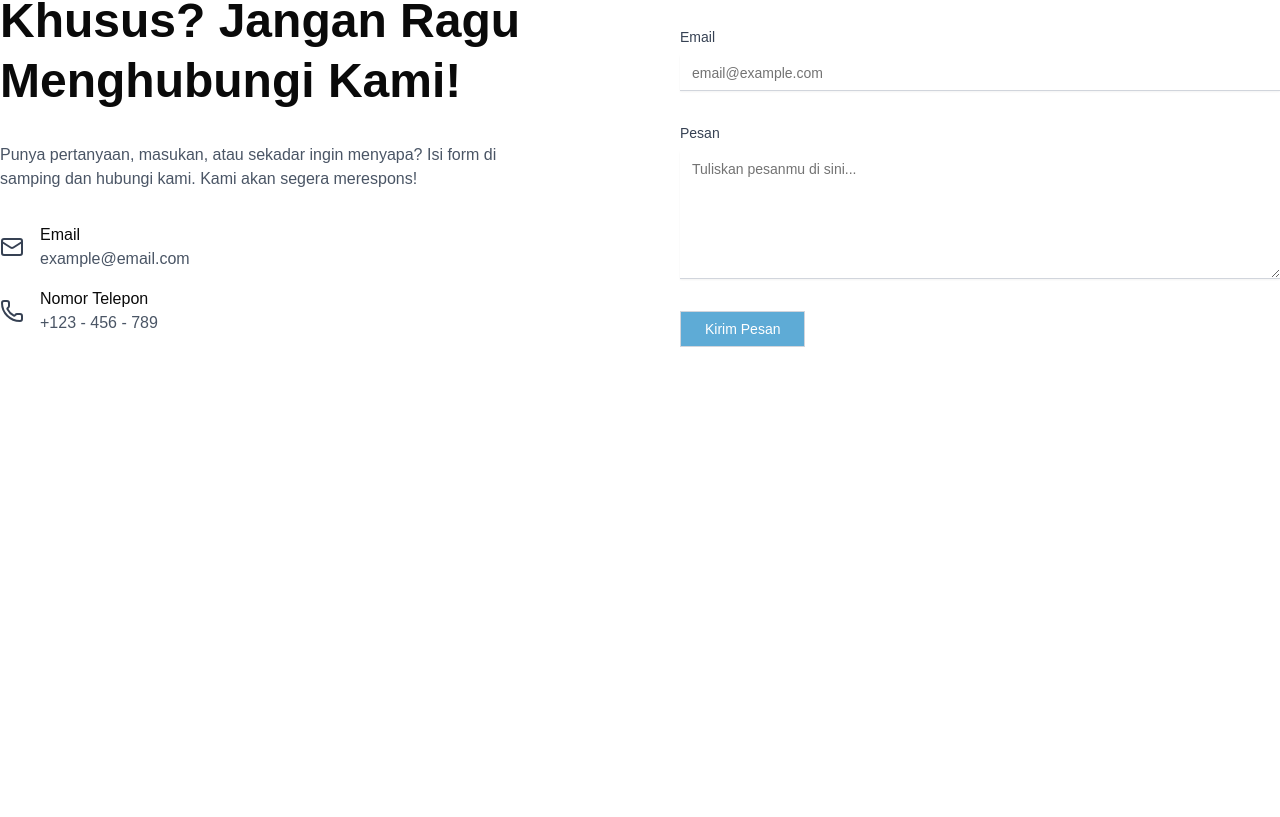
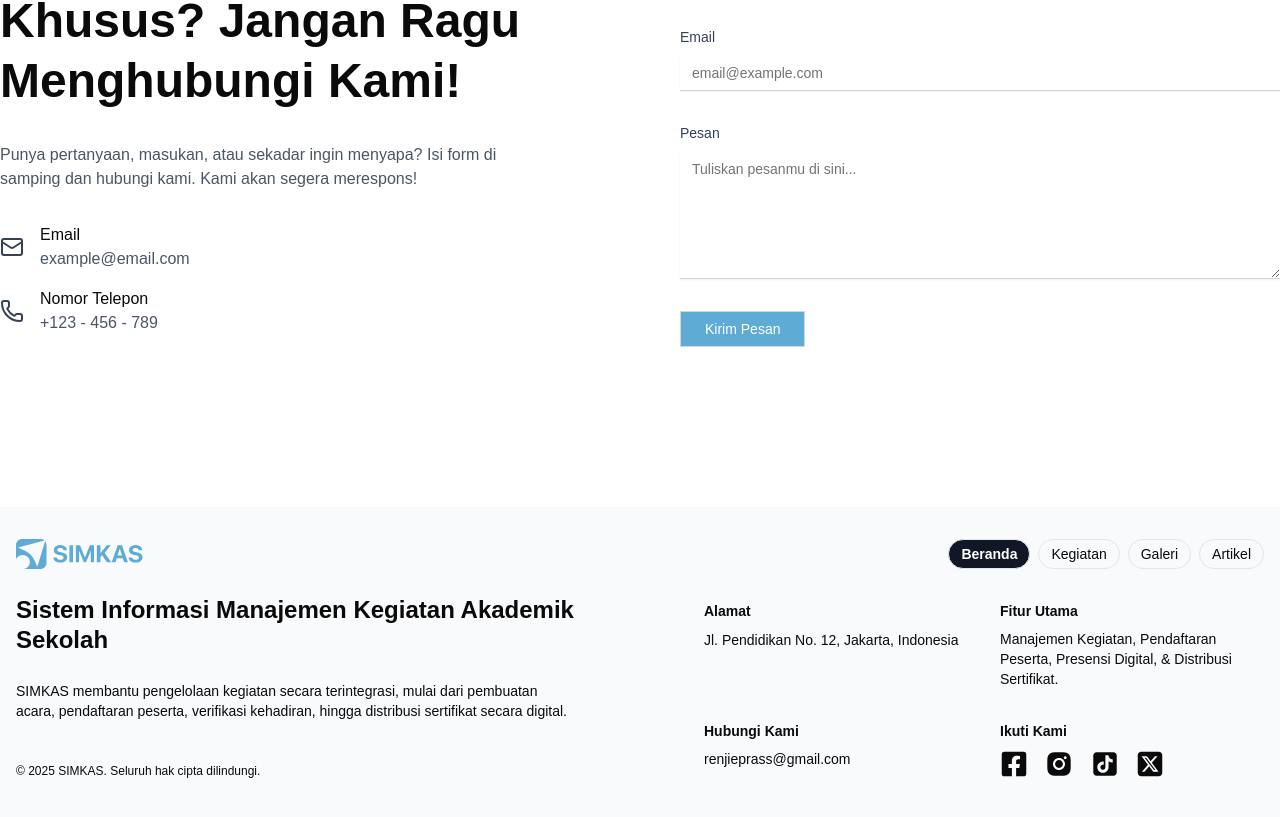
Before and after one commit to JiePrass/ujiKom-smkn4bogor, a Next.js app in the folder frontend/: page / in a window 1280 px wide. Shown: the part 2904-3721 px from the top of the page. Before the commit the page ends 3411 px from the top, so only its background shows below. Built offline with nearby package versions, Linux system fonts and the light colour scheme; no server answers; a web font is replaced by a local one.

Commit message:
add footer

```diff
--- a/frontend/package.json
+++ b/frontend/package.json
@@ -42,6 +42,7 @@
     "react-day-picker": "^9.8.1",
     "react-dom": "19.1.0",
     "react-hotkeys-hook": "^5.1.0",
+    "react-icons": "^5.5.0",
     "react-zoom-pan-pinch": "^3.7.0",
     "recharts": "2.15.4",
     "shadcn": "^2.10.0",
--- a/frontend/src/app/(public)/events/page.tsx
+++ b/frontend/src/app/(public)/events/page.tsx
@@ -23,7 +23,6 @@ import {
     SelectContent,
     SelectItem,
     SelectTrigger,
-    SelectValue,
 } from "@/components/ui/select";
 import {
     Pagination,
--- a/frontend/src/app/(public)/layout.tsx
+++ b/frontend/src/app/(public)/layout.tsx
@@ -1,4 +1,5 @@
 import Header from "@/components/layout/header";
+import Footer from "@/components/layout/footer"
 
 export default function PublicLayout({ children }: { children: React.ReactNode }) {
     return (
@@ -7,6 +8,7 @@ export default function PublicLayout({ children }: { children: React.ReactNode }
             <main className="space-y-24">
                 {children}
             </main>
+            <Footer />
         </>
     );
 }
--- a/frontend/src/components/landing/event.tsx
+++ b/frontend/src/components/landing/event.tsx
@@ -29,7 +29,7 @@ export default function EventSection() {
         <section className="container mx-auto px-6 md:px-0" aria-label="Event Terbaru">
             <div className="flex justify-between items-center">
                 <h2 className="text-5xl font-bold mb-6">Ikuti Berbagai Event Menarik</h2>
-                <Link href="/event" className="text-lg pr-4 underline font-medium">Lihat Semua</Link>
+                <Link href="/events" className="text-lg pr-4 underline font-medium">Lihat Semua</Link>
             </div>
 
             <div className="grid md:grid-cols-4 gap-8 mt-8">
--- /dev/null
+++ b/frontend/src/components/layout/footer.tsx
@@ -0,0 +1,120 @@
+"use client"
+
+import Link from "next/link"
+import Image from "next/image"
+import { FaSquareXTwitter } from "react-icons/fa6"
+import { FaFacebookSquare } from "react-icons/fa"
+import { AiFillInstagram, AiFillTikTok } from "react-icons/ai"
+import { usePathname } from "next/navigation"
+
+export default function Footer() {
+    const pathname = usePathname()
+
+    const navLinks = [
+        { href: "/", label: "Beranda" },
+        { href: "/events", label: "Kegiatan" },
+        { href: "/galery", label: "Galeri" },
+        { href: "/articles", label: "Artikel" },
+    ]
+
+    return (
+        <footer className="bg-gray-50 pt-8 pb-12">
+            <div className="container mx-auto px-4 grid grid-cols-1 md:grid-cols-2 gap-12 md:gap-32">
+                {/* Kiri: Logo & Deskripsi */}
+                <div className="flex flex-col gap-4 md:justify-between items-center md:items-start text-center md:text-left">
+                    <div className="flex items-center gap-2">
+                        <Image
+                            src="/icons/simkas-main.svg"
+                            alt="SIMKAS"
+                            width={128}
+                            height={128}
+                        />
+                    </div>
+                    <h2 className="text-2xl leading-tight font-semibold">
+                        Sistem Informasi Manajemen Kegiatan Akademik Sekolah
+                    </h2>
+                    <p className="text-sm">
+                        SIMKAS membantu pengelolaan kegiatan secara terintegrasi, mulai dari
+                        pembuatan acara, pendaftaran peserta, verifikasi kehadiran,
+                        hingga distribusi sertifikat secara digital.
+                    </p>
+                    <p className="mt-4 hidden md:inline text-xs">
+                        &copy; {new Date().getFullYear()} SIMKAS. Seluruh hak cipta dilindungi.
+                    </p>
+                </div>
+
+                {/* Kanan: Menu & Info */}
+                <div className="flex flex-col gap-8">
+                    {/* Navigasi */}
+                    <nav
+                        className="flex flex-wrap justify-center md:justify-end gap-2 text-sm"
+                        aria-label="Navigasi Footer"
+                    >
+                        {navLinks.map((link) => (
+                            <Link
+                                key={link.href}
+                                href={link.href}
+                                className={`px-3 py-1 border rounded-full transition ${pathname === link.href
+                                        ? "bg-gray-900 text-white font-semibold"
+                                        : "hover:bg-gray-100"
+                                    }`}
+                            >
+                                {link.label}
+                            </Link>
+                        ))}
+                    </nav>
+
+                    {/* Info Grid */}
+                    <div className="grid grid-cols-2 gap-4 md:gap-8">
+                        <div className="flex flex-col gap-2">
+                            <h3 className="text-sm font-semibold">Alamat</h3>
+                            <address className="not-italic text-sm leading-relaxed">
+                                Jl. Pendidikan No. 12, Jakarta, Indonesia
+                            </address>
+                        </div>
+
+                        <div className="flex flex-col gap-2">
+                            <h3 className="text-sm font-semibold">Fitur Utama</h3>
+                            <p className="text-sm">
+                                Manajemen Kegiatan, Pendaftaran Peserta,
+                                Presensi Digital, & Distribusi Sertifikat.
+                            </p>
+                        </div>
+
+                        <div className="flex flex-col gap-2">
+                            <h3 className="text-sm font-semibold">Hubungi Kami</h3>
+                            <p className="text-sm">
+                                <a href="mailto:admin@simkas.com" className="hover:underline">
+                                    renjieprass@gmail.com
+                                </a>
+                            </p>
+                        </div>
+
+                        <div className="flex flex-col gap-2">
+                            <h3 className="text-sm font-semibold">Ikuti Kami</h3>
+                            <div className="flex items-center gap-4">
+                                <Link href="https://facebook.com" target="_blank" aria-label="Facebook">
+                                    <FaFacebookSquare size={28} />
+                                </Link>
+                                <Link href="https://instagram.com" target="_blank" aria-label="Instagram">
+                                    <AiFillInstagram size={30} />
+                                </Link>
+                                <Link href="https://tiktok.com" target="_blank" aria-label="TikTok">
+                                    <AiFillTikTok size={30} />
+                                </Link>
+                                <Link href="https://twitter.com" target="_blank" aria-label="X (Twitter)">
+                                    <FaSquareXTwitter size={28} />
+                                </Link>
+                            </div>
+                        </div>
+                    </div>
+                </div>
+
+                {/* Copyright Mobile */}
+                <p className="mt-4 md:hidden text-xs text-center">
+                    &copy; {new Date().getFullYear()} SIMKAS. Seluruh hak cipta dilindungi.
+                </p>
+            </div>
+        </footer>
+    )
+}
```
Also changed, not shown: 6 other files (tests, documents, lock files or other folders).
